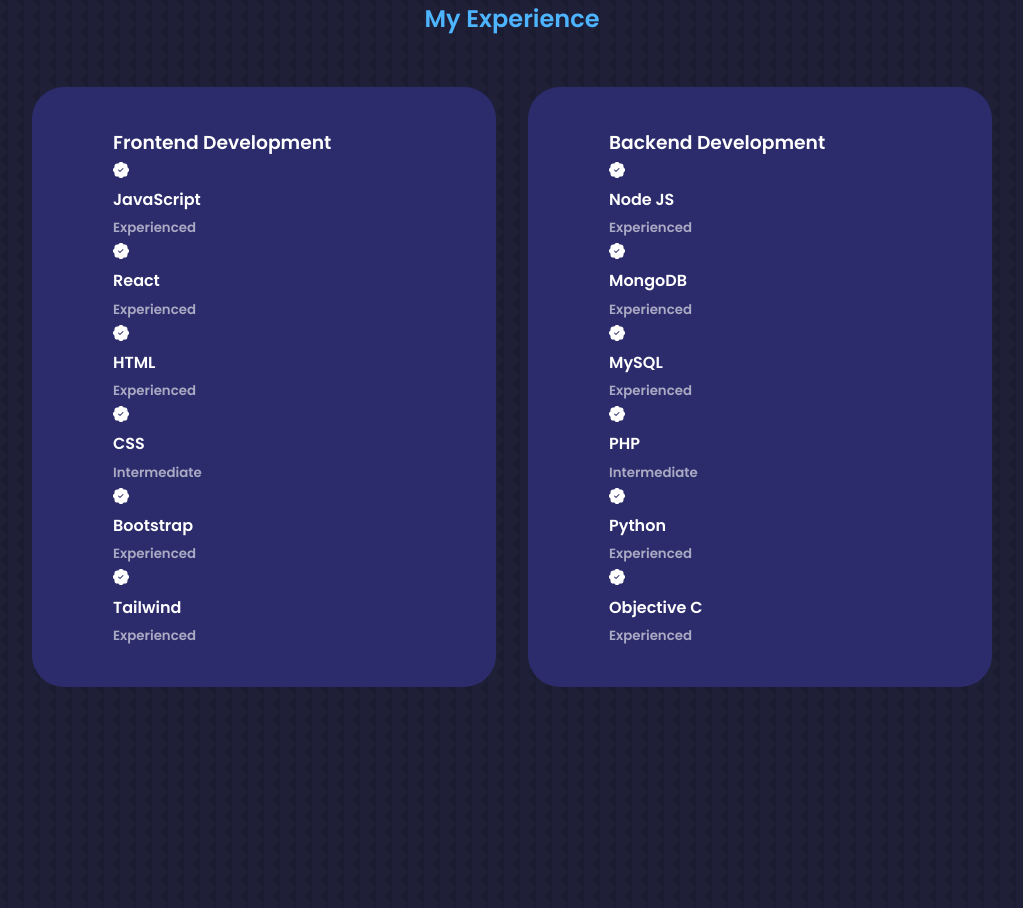
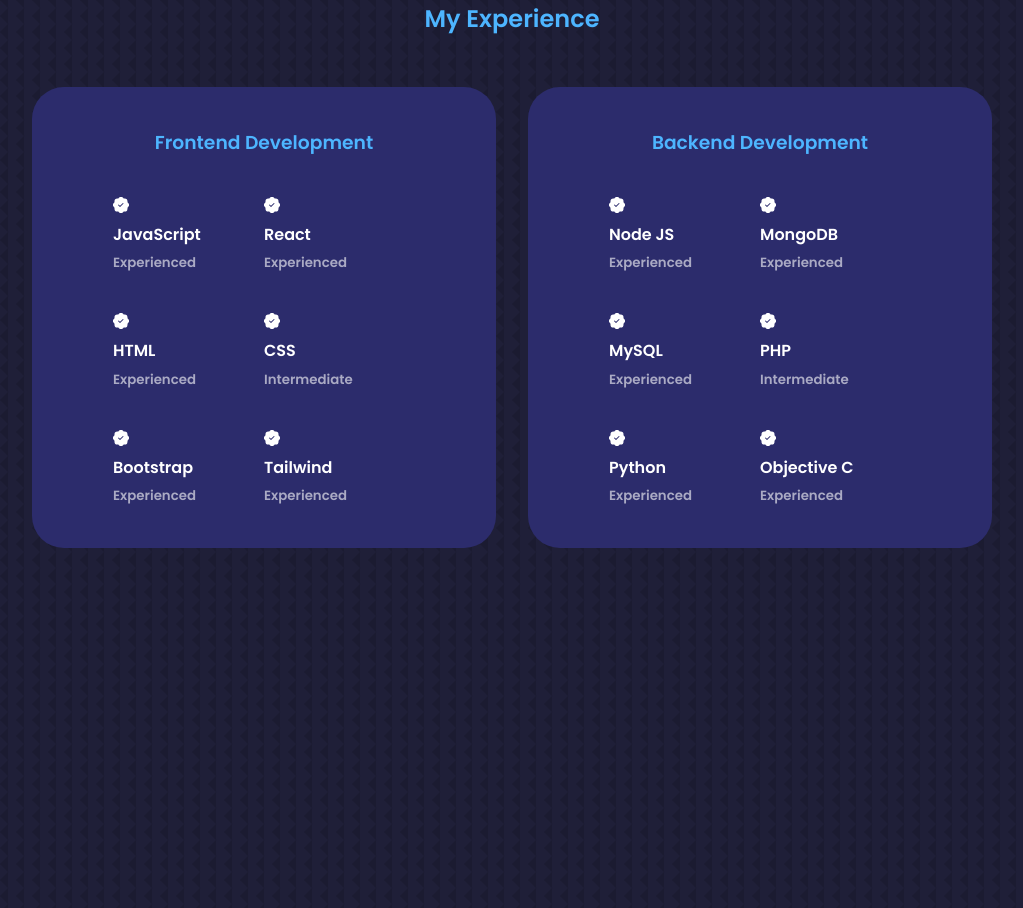
Before and after one commit to manish257/portfolio, a React (Create React App) app: page / in a window 1280 px wide. Shown: the part 1880-2788 px from the top of the page, without its empty margins (128-1151 px from the left). Built offline with nearby package versions, Linux system fonts and the light colour scheme.

Commit message:
experiences css for desktop view

```diff
--- a/src/components/Experience/Experience.css
+++ b/src/components/Experience/Experience.css
@@ -17,3 +17,25 @@
     border-color: var(--color-primary-variant);
     cursor: default;
 }
+
+.experience__container > div h3 {
+    text-align: center;
+    margin-bottom: 2rem;
+    color: var(--color-primary);
+}
+
+.experience__content {
+    display: grid;
+    grid-template-columns: 1fr 1fr;
+    row-gap: 2rem;
+}
+
+.experience_details {
+    display: flex;
+    gap: 1rem;
+}
+
+.experience_details-icon {
+    margin-top: 6px;
+    color: var(--color-primrary);
+}
--- a/src/components/Experience/Experience.jsx
+++ b/src/components/Experience/Experience.jsx
@@ -14,84 +14,106 @@
           <h3>Frontend Development</h3>
           <div className="experience__content">
             <article className="experience__details">
-              <BsPatchCheckFill />
+              <BsPatchCheckFill className="experience_details-icon" />
+              <div>
                 <h4>JavaScript</h4>
                 <small className="text-light">Experienced</small>
+              </div>
             </article>
 
             <article className="experience__details">
-              <BsPatchCheckFill />
+              <BsPatchCheckFill className="experience_details-icon" />
+              <div>
                 <h4>React</h4>
                 <small className="text-light">Experienced</small>
+              </div>
             </article>
 
             <article className="experience__details">
-              <BsPatchCheckFill />
+              <BsPatchCheckFill className="experience_details-icon" />
+              <div>
                 <h4>HTML</h4>
                 <small className="text-light">Experienced</small>
+              </div>
             </article>
 
             <article className="experience__details">
-              <BsPatchCheckFill />
+              <BsPatchCheckFill className="experience_details-icon" />
+              <div>
                 <h4>CSS</h4>
                 <small className="text-light">Intermediate</small>
+              </div>
             </article>
 
             <article className="experience__details">
-              <BsPatchCheckFill />
+              <BsPatchCheckFill className="experience_details-icon" />
+              <div>
                 <h4>Bootstrap</h4>
                 <small className="text-light">Experienced</small>
+              </div>
             </article>
 
             <article className="experience__details">
-              <BsPatchCheckFill />
+              <BsPatchCheckFill className="experience_details-icon" />
+              <div>
                 <h4>Tailwind</h4>
                 <small className="text-light">Experienced</small>
+              </div>
             </article>
           </div>
         </div>
 
-
         {/* END OF FRONTEND */}
-
 
         <div className="experience__backend">
           <h3>Backend Development</h3>
           <div className="experience__content">
             <article className="experience__details">
-              <BsPatchCheckFill />
+              <BsPatchCheckFill className="experience_details-icon" />
+              <div>
                 <h4>Node JS</h4>
                 <small className="text-light">Experienced</small>
+              </div>
             </article>
 
             <article className="experience__details">
-              <BsPatchCheckFill />
+              <BsPatchCheckFill className="experience_details-icon" />
+              <div>
                 <h4>MongoDB</h4>
                 <small className="text-light">Experienced</small>
+              </div>
             </article>
 
             <article className="experience__details">
-              <BsPatchCheckFill />
+              <BsPatchCheckFill className="experience_details-icon" />
+              <div>
                 <h4>MySQL</h4>
                 <small className="text-light">Experienced</small>
+              </div>
             </article>
 
             <article className="experience__details">
-              <BsPatchCheckFill />
+              <BsPatchCheckFill className="experience_details-icon" />
+              <div>
                 <h4>PHP</h4>
                 <small className="text-light">Intermediate</small>
+              </div>
             </article>
 
             <article className="experience__details">
-              <BsPatchCheckFill />
+              <BsPatchCheckFill className="experience_details-icon" />
+              <div>
                 <h4>Python</h4>
                 <small className="text-light">Experienced</small>
+              </div>
             </article>
 
             <article className="experience__details">
-              <BsPatchCheckFill />
+              <BsPatchCheckFill className="experience_details-icon" />
+              <div>
                 <h4>Objective C</h4>
                 <small className="text-light">Experienced</small>
+              </div>
             </article>
           </div>
         </div>
```
Lines whose indentation alone changed are shown as unchanged.
